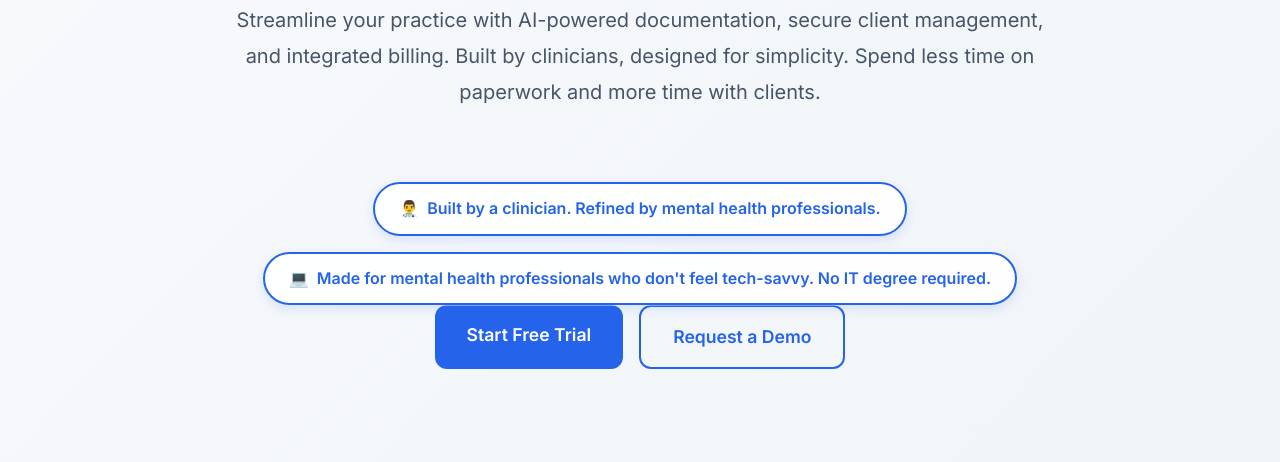
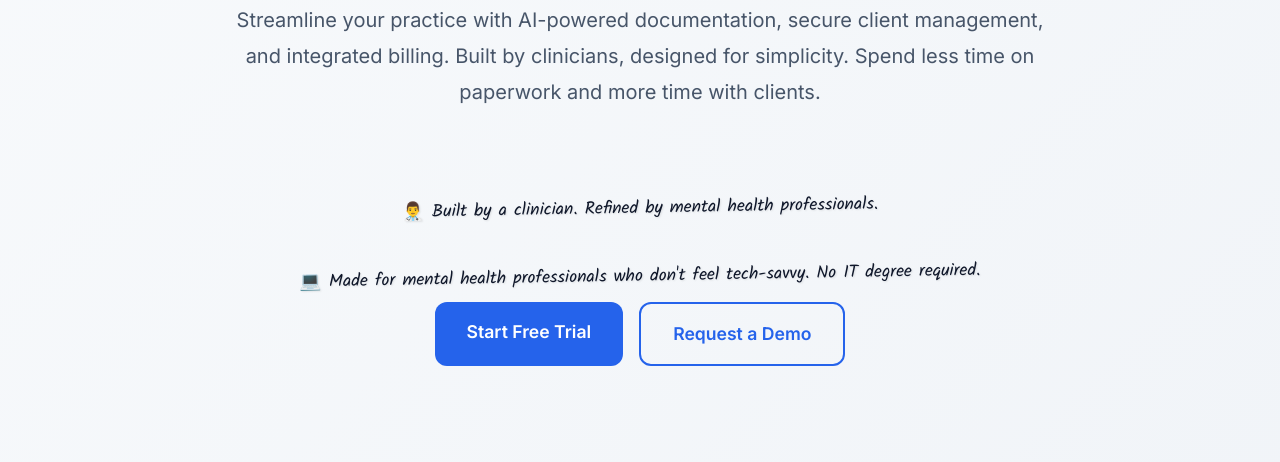
Before and after one commit to joeyRBH/ClinicalCanvasEHR, a website: page index.html in a window 1280 px wide. Shown: the part 338-800 px from the top of the page. Drawn offline with Linux system fonts and the light colour scheme.

Commit message:
Make slogans look handwritten and casual
- Remove all background, borders, and shadows
- Add Kalam handwritten font from Google Fonts
- Apply slight rotation (-1deg) for natural handwritten feel
- Add subtle text shadow for readability
- Use transparent background for clean, casual appearance

```diff
--- a/index.html
+++ b/index.html
@@ -11,7 +11,7 @@
     <link rel="preconnect" href="https://fonts.googleapis.com">
     <link rel="preconnect" href="https://fonts.gstatic.com" crossorigin>
     <link rel="dns-prefetch" href="https://js.stripe.com">
-    <link href="https://fonts.googleapis.com/css2?family=Inter:wght@400;500;600;700&display=swap" rel="stylesheet">
+    <link href="https://fonts.googleapis.com/css2?family=Inter:wght@400;500;600;700&family=Kalam:wght@300;400;700&display=swap" rel="stylesheet">
     <style>
 
         :root {
@@ -153,14 +153,16 @@
             align-items: center;
             gap: 0.5rem;
             padding: 0.75rem 1.5rem;
-            background: rgba(255, 255, 255, 0.9);
-            border: 2px solid var(--primary-color);
-            border-radius: 50px;
-            color: var(--primary-color);
-            font-weight: 600;
+            background: transparent;
+            border: none;
+            border-radius: 0;
+            color: var(--text-primary);
+            font-family: 'Kalam', 'Comic Sans MS', cursive;
+            font-weight: 400;
+            font-size: 1.1rem;
             margin-top: 2rem;
-            box-shadow: 0 4px 12px rgba(37, 99, 235, 0.15);
-            backdrop-filter: blur(10px);
+            transform: rotate(-1deg);
+            text-shadow: 1px 1px 2px rgba(0, 0, 0, 0.1);
         }
 
         /* Features Section */
```
